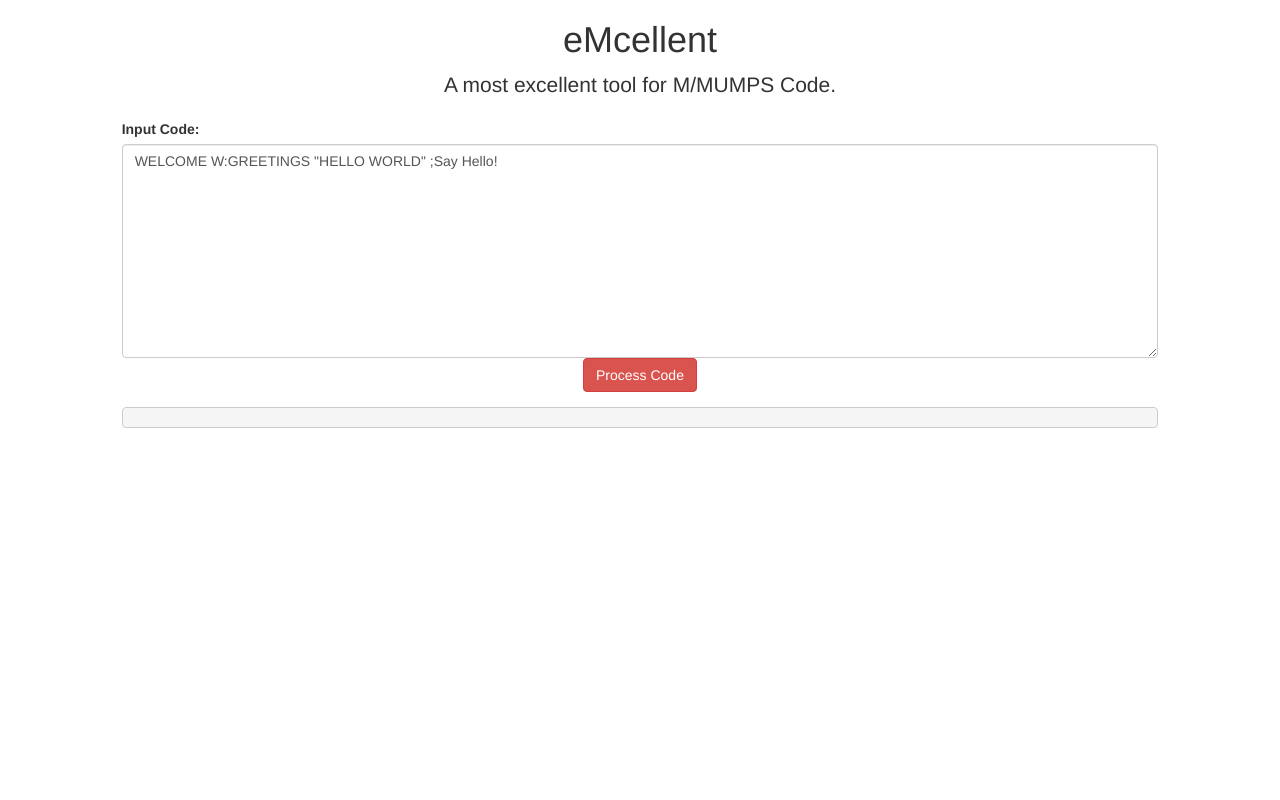
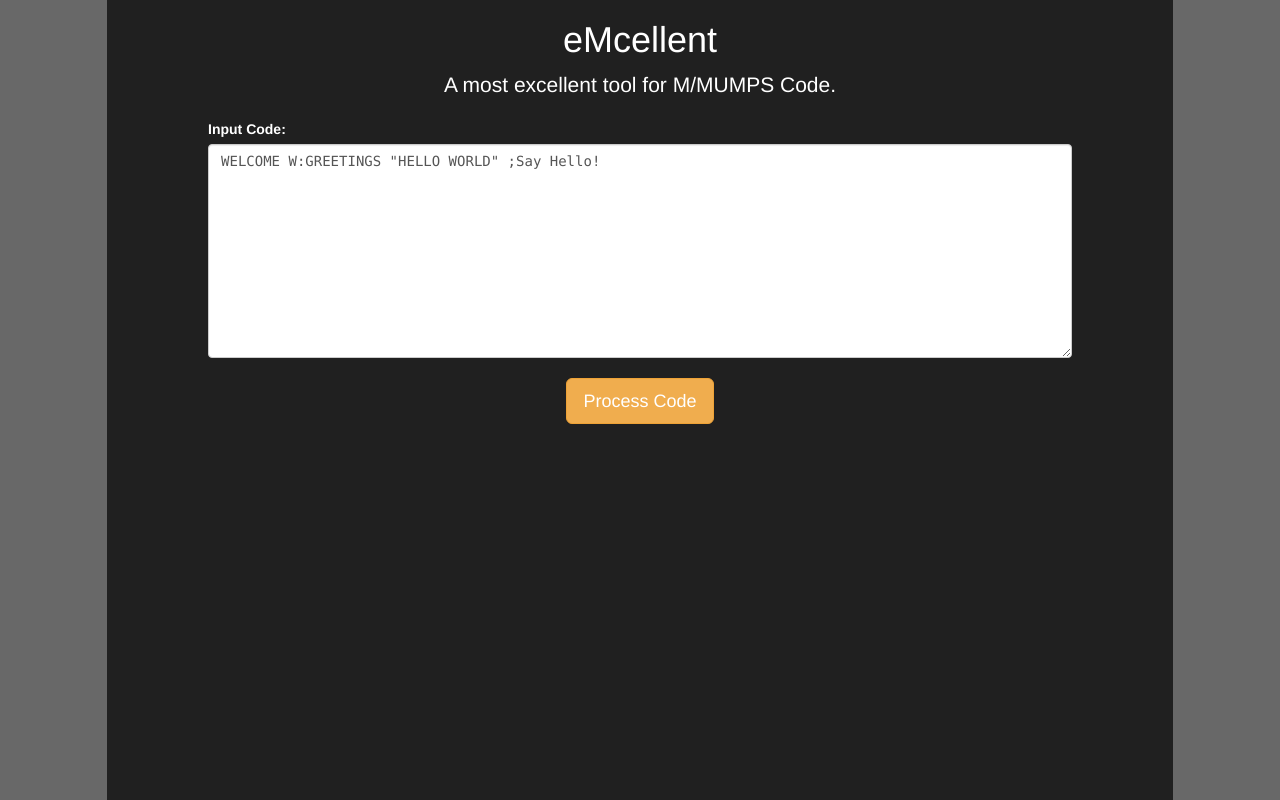
Before and after one commit to mmccall/eMcellent-toolkit, a website: page demo/index.html in a window 1280 px wide. Drawn offline with nearby package versions, Linux system fonts and the light colour scheme.

Commit message:
Cleanup demo tool

```diff
--- a/demo/index.html
+++ b/demo/index.html
@@ -12,22 +12,26 @@
 </head>
 <body>
 	<div class="container col-sm-10 col-sm-offset-1">
-		<div class="text-center">
+		<div class="text-center row">
 			<h1>eMcellent</h1>
 			<p class="lead">A most excellent tool for M/MUMPS Code.</p>
 		</div>
-		<div>
+		<div class="row col-sm-10 col-sm-offset-1">
 			<form id="mCode">
-				<div class="form-group">
+				<div class="form-group row">
 					<label for="mInput">Input Code:</label>
+
 					<textarea class="form-control" id="mInput" rows="10" placeholder="Enter M/MUMPS here ...">WELCOME W:GREETINGS "HELLO WORLD" ;Say Hello!</textarea>
-					<div class="text-center">
-						<button id="submitCode" class="btn btn-danger">Process Code</button>
+
+					<div class="text-center submit-row">
+						<button id="submitCode" class="btn btn-warning btn-lg">Process Code</button>
 					</div>
 				</div>
 			</form>
 		</div>
-		<pre id="mOutput"></pre>
+		<div class="row col-sm-10 col-sm-offset-1">
+		<pre id="mOutput" style="display: none;"></pre>
+		</div>
 	</div>
 	<script src="https://code.jquery.com/jquery-1.11.2.min.js"></script>
 	<script src="http://maxcdn.bootstrapcdn.com/bootstrap/3.3.2/js/bootstrap.min.js"></script>
@@ -36,6 +40,7 @@
 
 	<script>
 
+
 		$( "#mCode" ).submit(function ( event ) {
 			event.preventDefault();
 			var htmlOutput = "";
@@ -43,9 +48,10 @@
 			var inputCode = $( "#mInput" ).val();
 			var parseResults = mTools.markup(inputCode, {HTML: true});
 
-			console.log(parseResults);
 
-			$(" #mOutput" ).html(parseResults);
+
+
+			$(" #mOutput" ).show().html(parseResults);
 
 			//Initialize Tooltips.
 			$(function () {
--- a/demo/stylesheets/mStyle.css
+++ b/demo/stylesheets/mStyle.css
@@ -1,23 +1,54 @@
 .mLabel {
 	color: blue;
+	cursor: pointer;
 }
 
 .mComment {
 	color: grey;
+	cursor: pointer;
 }
 
 .mRoutine {
 	color: red;
+	cursor: pointer;
 }
 
 .mIndentation {
 	color: black;
+	cursor: pointer;
 }
 
 .mArguments {
 	color: orange;
+	cursor: pointer;
 }
 
 .mPostConditional {
 	color: purple;
+	cursor: pointer;
 }
+
+.container {
+	background: #202020;
+			    min-height: 100%;
+    height: 100%;
+
+}
+
+.submit-row {
+	margin-top: 20px;
+}
+
+textarea {
+	font-family: Menlo, Monaco, Consolas, 'Courier New', monospace;
+}
+
+html, body {
+	background: #686868;
+	height: 100%;
+
+}
+
+h1, p, label {
+	color: white;
+}
```
